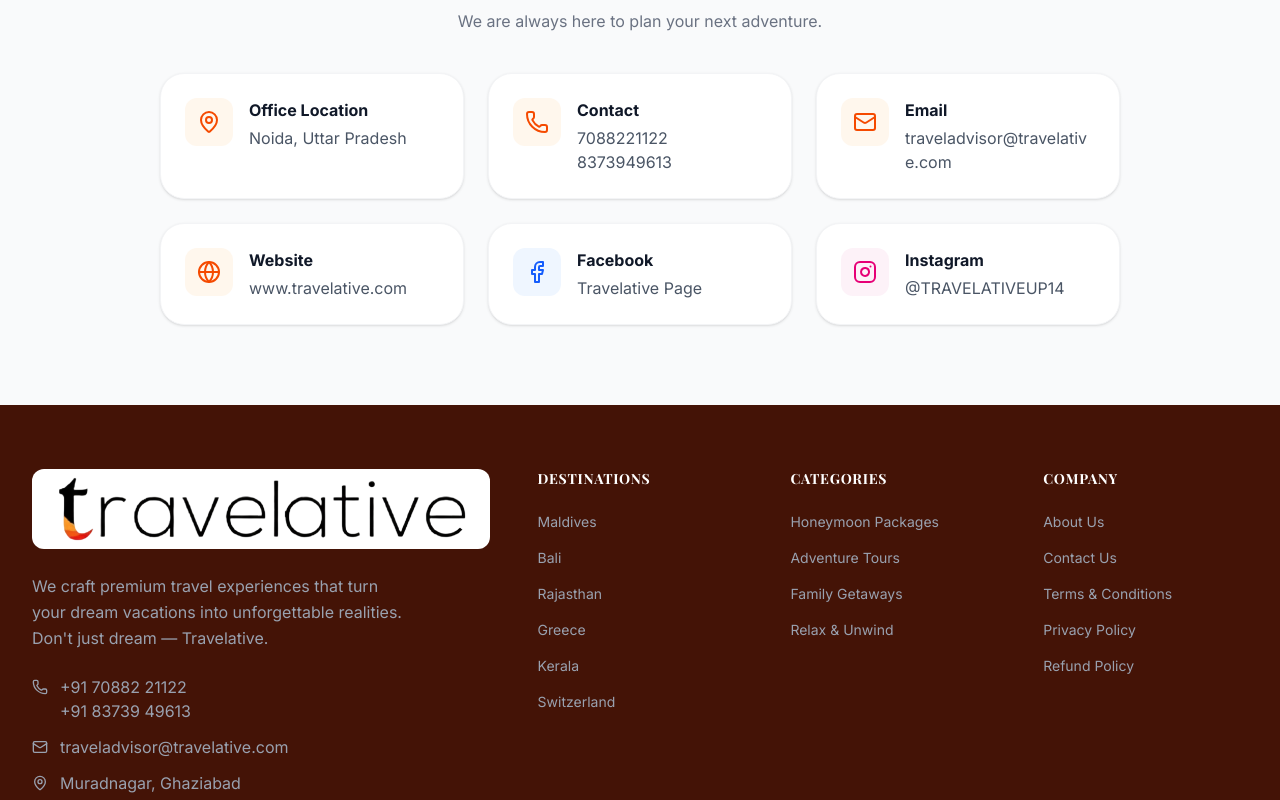
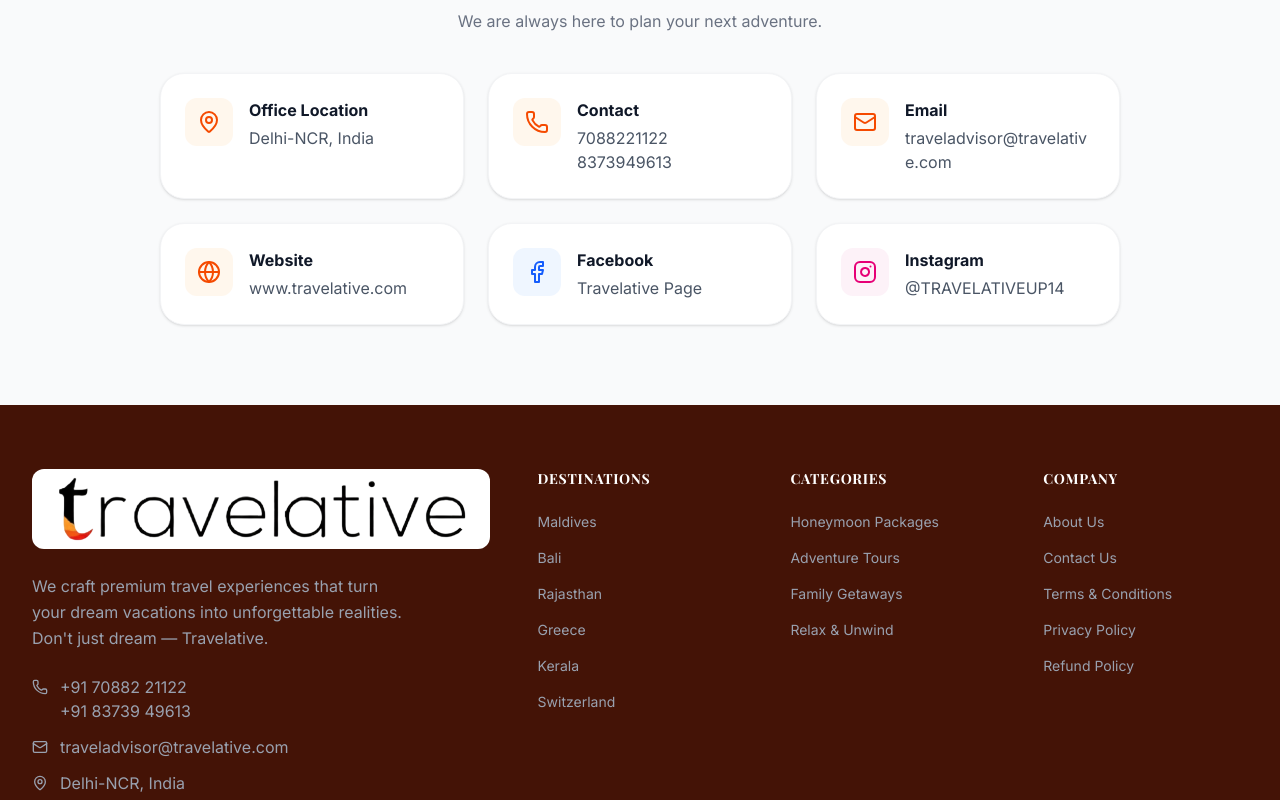
Before and after one commit to admin-travelative/Travelative-web, a Next.js app in the folder client/: page /about in a window 1280 px wide. Shown: the part 1780-2580 px from the top of the page. Built offline with nearby package versions, Linux system fonts and the light colour scheme; no server answers; a web font is replaced by a local one.

Commit message:
update: change addresses across all pages to Delhi-NCR, India

```diff
--- a/client/app/about/page.js
+++ b/client/app/about/page.js
@@ -101,7 +101,7 @@
                         </div>
                         <div>
                             <h4 className="font-bold text-gray-900 mb-1">Office Location</h4>
-                            <p className="text-gray-600">Noida, Uttar Pradesh</p>
+                            <p className="text-gray-600">Delhi-NCR, India</p>
                         </div>
                     </div>
 
--- a/client/app/contact/page.js
+++ b/client/app/contact/page.js
@@ -20,7 +20,7 @@
                             {[
                                 { Icon: Phone, title: 'Call Us', details: '+91 70882 21122, +91 83739 49613', sub: 'Available 24/7 for urgent queries' },
                                 { Icon: Mail, title: 'Email', details: 'traveladvisor@travelative.com', sub: 'We reply within 2 hours' },
-                                { Icon: MapPin, title: 'Office', details: 'Phase 1, NH 58, Meerut-Delhi Road', sub: 'Muradnagar, Ghaziabad - 201206' },
+                                { Icon: MapPin, title: 'Office', details: 'Delhi-NCR', sub: 'India' },
                                 { Icon: Clock, title: 'Business Hours', details: 'Monday - Saturday', sub: '10:00 AM to 7:00 PM' }
                             ].map(({ Icon, title, details, sub }, i) => (
                                 <div key={i} className="flex gap-4">
--- a/client/components/Footer.jsx
+++ b/client/components/Footer.jsx
@@ -56,7 +56,7 @@
                             </a>
                             <div className="flex items-center gap-3 text-gray-400">
                                 <MapPin className="w-4 h-4 flex-shrink-0" />
-                                <span>Muradnagar, Ghaziabad</span>
+                                <span>Delhi-NCR, India</span>
                             </div>
                         </div>
 
```
